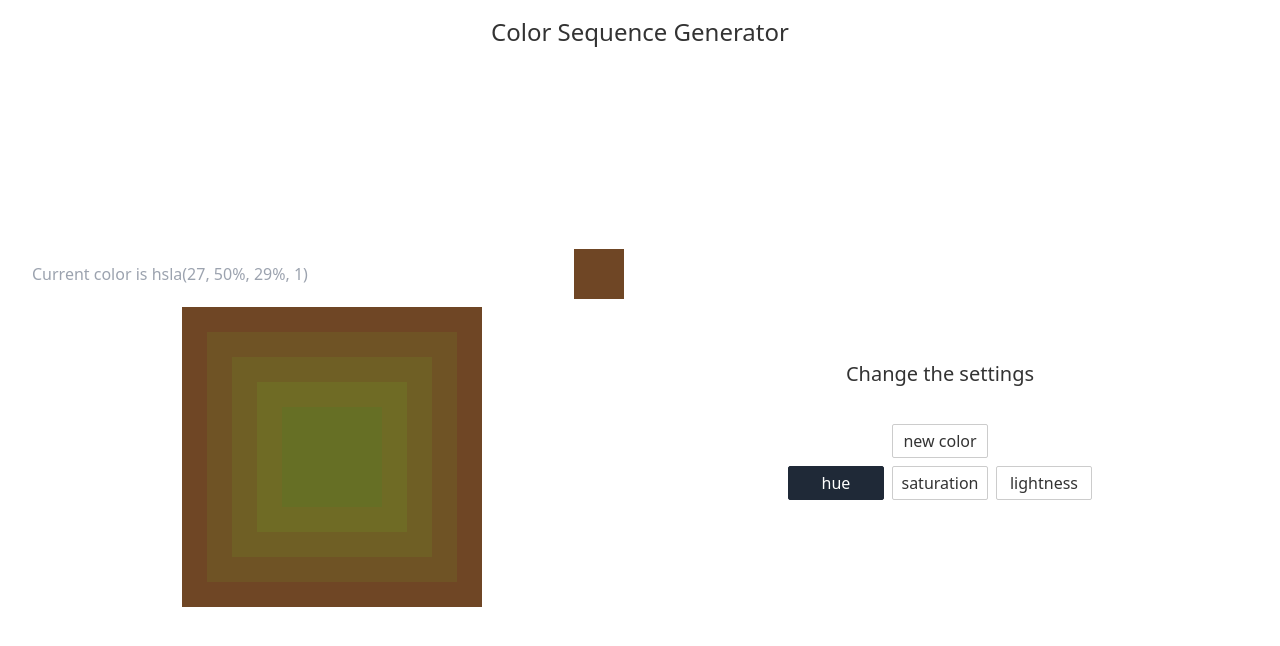
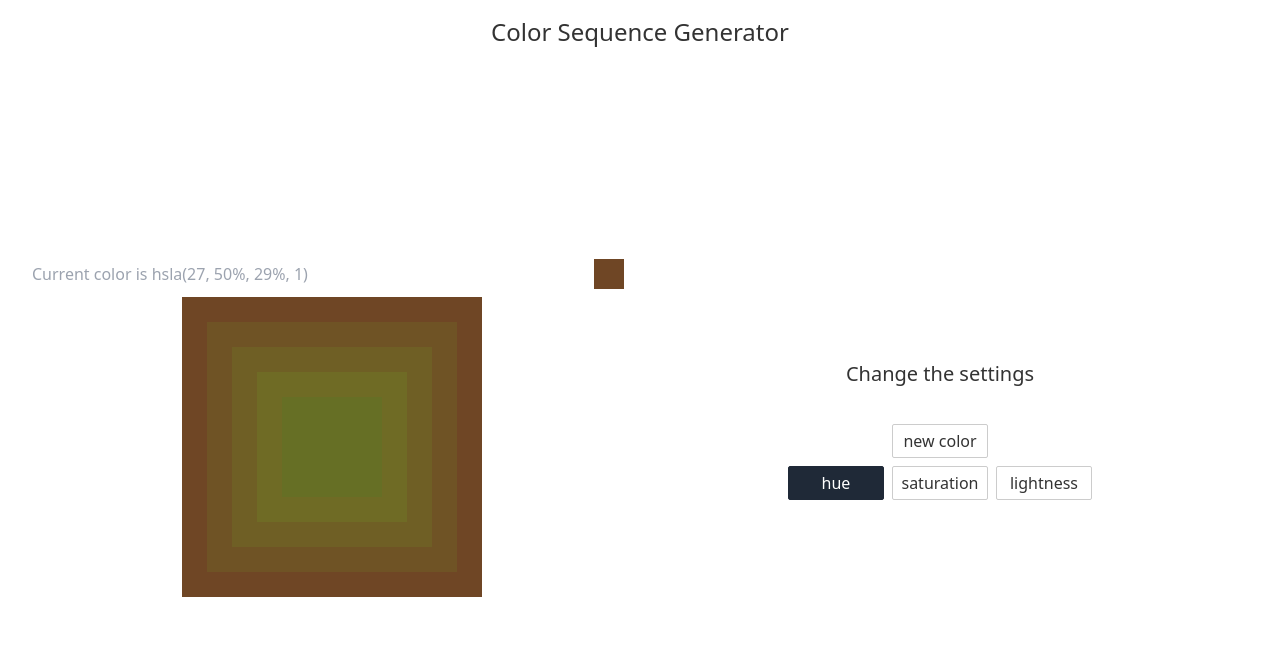
Before and after one commit to rachelrly/color-generator, a Svelte app: page / in a window 1280 px wide. Shown: the top 646 px of the page. Built offline with nearby package versions, Linux system fonts and the light colour scheme.

Commit message:
removes unnecessary conditional

```diff
--- a/src/components/ColorTitle.svelte
+++ b/src/components/ColorTitle.svelte
@@ -6,20 +6,16 @@
 
 <div class="flex flex-row items-center justify-between w-full max-w-screen-sm">
   <h3 class="text-gray-400 text-center">
-    {color ? `Current color is ${getColorString(color)}` : 'Loading...'}
+    Current color is {getColorString(color)}
   </h3>
   <div>
     <svg
       class="mx-2 flex-1 block"
-      width={50}
-      height={50}
+      width={30}
+      height={30}
       xmlns="http://www.w3.org/2000/svg"
     >
-      <rect
-        height={50}
-        width={50}
-        fill={color ? getColorString(color) : 'none'}
-      />
+      <rect height={30} width={30} fill={getColorString(color)} />
     </svg>
   </div>
 </div>
```
